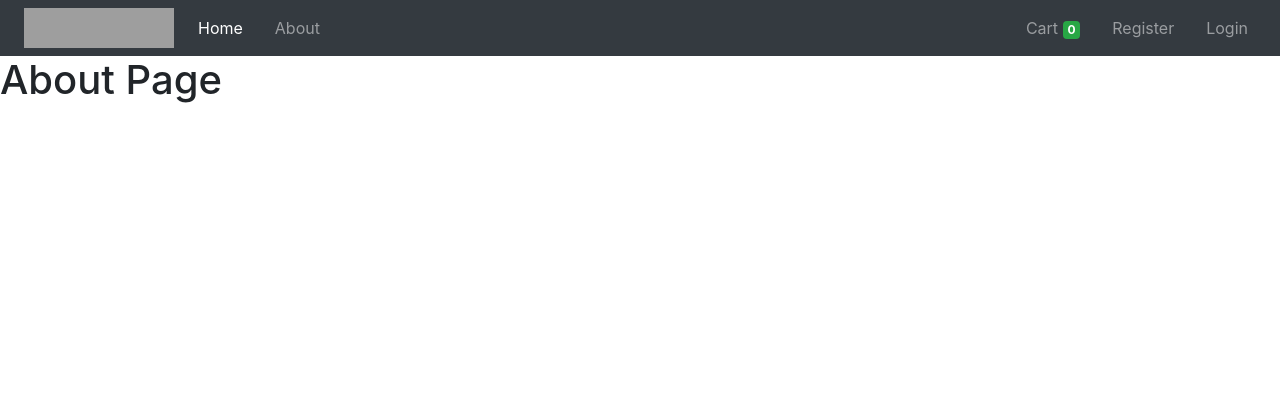
After one commit to Darshil-Mehta/ecommerce_webapp, a Django app: page /about/ in a window 1280 px wide. The commit adds this page. Shown: the top 420 px of the page. Run offline with Django 3.2, Linux system fonts and the light colour scheme; some libraries are stand-ins or nearby versions; grey boxes are pictures that could not be loaded.

Commit message:
feedback form changes

```diff
--- a/store/models/feedback.py
+++ b/store/models/feedback.py
@@ -1,9 +1,10 @@
 from django.db import models
 from .customer import Customer
+from .product import Product
 
 class Feedback(models.Model):
     problem_issue = models.TextField(max_length=256, default='')
-    product_name = models.CharField(max_length=30, default='')
+    product_name = models.ForeignKey(Product, on_delete=models.CASCADE)
     customer = models.ForeignKey(Customer, on_delete=models.CASCADE)
     date_issue = models.DateTimeField(auto_now_add=True)
     status = models.BooleanField(default=False)
--- /dev/null
+++ b/store/templates/store/about.html
@@ -0,0 +1,6 @@
+{% extends "store/base.html" %}
+{% block content %}
+
+<h1>About Page</h1>
+
+{% endblock %}
--- a/store/templates/store/base.html
+++ b/store/templates/store/base.html
@@ -64,7 +64,7 @@
                         <a class="nav-link" href="{% url 'store-home' %}">Home</a>
                     </li>
                     <li class="nav-item mx-2">
-                        <a class="nav-link" href="#">About</a>
+                        <a class="nav-link" href="{% url 'store-about' %}">About</a>
                     </li>
                 </ul>
                 <!-- Right navbar -->
--- a/store/urls.py
+++ b/store/urls.py
@@ -3,6 +3,7 @@ from . import views
 
 urlpatterns = [
     path('', views.home, name='store-home'),
+    path('about/', views.about, name='store-about'),
     path('cart/', views.cart, name='store-cart'),
     path('checkout/', views.checkout, name='store-checkout'),
     path('orders/', views.orderview, name='store-orders-view'),
--- a/store/views.py
+++ b/store/views.py
@@ -198,7 +198,9 @@ def feedback(request):
     if request.method == 'POST':
         customer_email = request.session.get('customer_email')
         user = Customer.objects.filter(email=customer_email).first()
-        pname = request.POST.get('product_name')
+        p = request.POST.get('product_name')
+        print(p)
+        pname = Product.objects.filter(id=p).first()
         pissue = request.POST.get('problem_issue')
         pimg = request.FILES.get('feedback_image')
         form = Feedback(product_name=pname, problem_issue=pissue, feedback_image=pimg, customer=user)
@@ -212,3 +214,6 @@ def feedback(request):
 
 def payment(request):
     return render(request, 'store/payment.html')
+
+def about(request):
+    return render(request, 'store/about.html')
```
Also changed, not shown: db.sqlite3, media/feedback_images/apple.jpg (added), media/feedback_images/tomato_PkPyqBF.jpg (added), media/feedback_images/tomato_aE2UZ6e.jpg (added), media/products/apple_53y6Eb5.jpg (added), store/migrations/0019_auto_20210429_1703.py (added).
